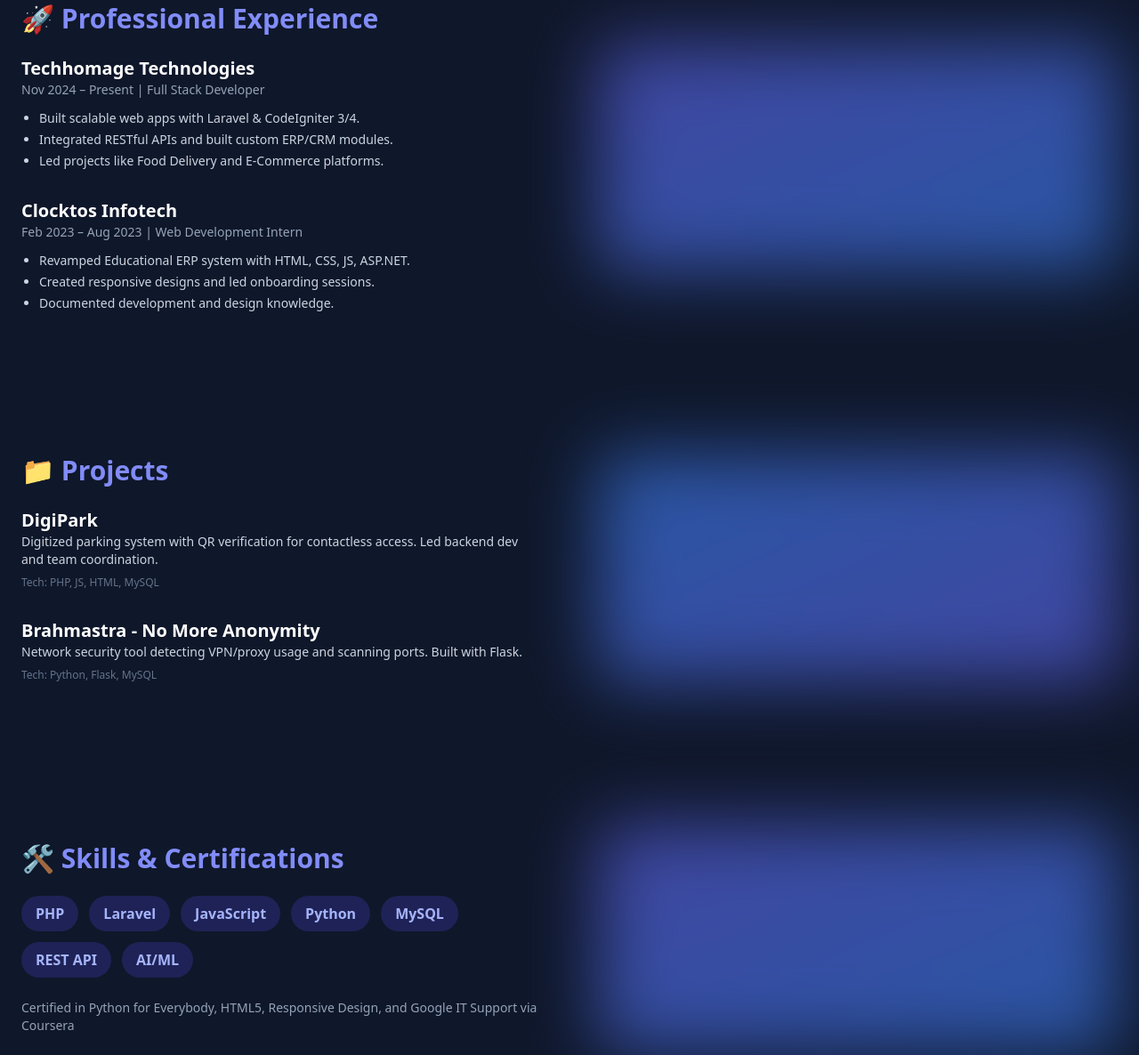
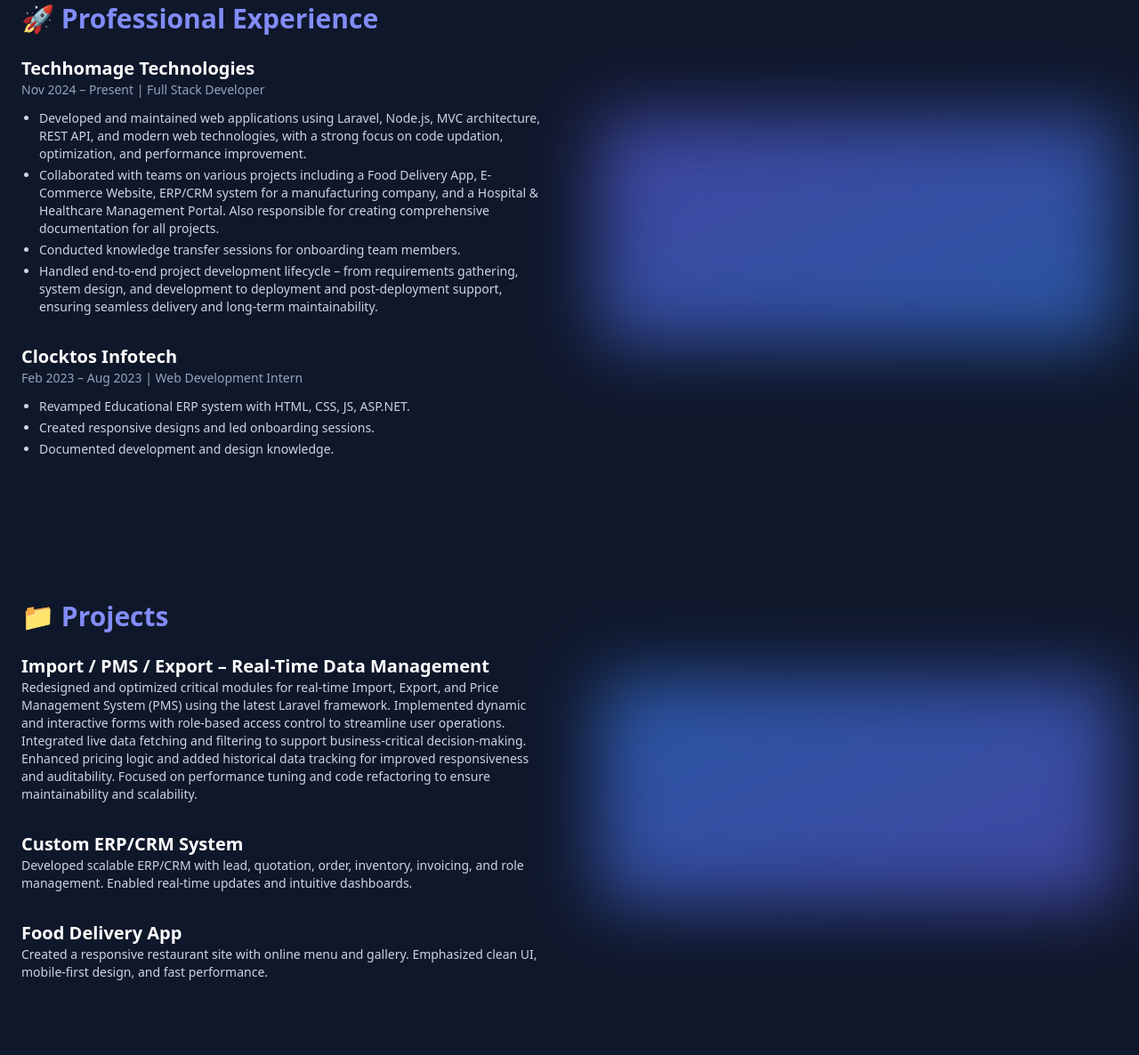
Before and after one commit to vaishnavid07/vaishnavid07.github.io, a plain HTML site: page index.html in a window 1280 px wide. Shown: the part 937-2123 px from the top of the page at 89% size. Drawn offline with nearby package versions, Linux system fonts and the light colour scheme.

Commit message:
Update index.html

```diff
--- a/index.html
+++ b/index.html
@@ -54,6 +54,7 @@
   </section>
 
   <!-- Experience Section -->
+<!-- Experience Section -->
 <section id="experience" class="py-20 max-w-7xl mx-auto px-6">
   <div class="grid md:grid-cols-2 gap-16 items-center">
     <div class="fade-in">
@@ -63,9 +64,10 @@
           <h4 class="text-xl font-semibold text-white">Techhomage Technologies</h4>
           <p class="text-slate-400 text-sm">Nov 2024 – Present | Full Stack Developer</p>
           <ul class="list-disc pl-5 mt-3 text-slate-300 text-sm space-y-1">
-              <li>Built scalable web apps with Laravel & CodeIgniter 3/4.</li>
-              <li>Integrated RESTful APIs and built custom ERP/CRM modules.</li>
-              <li>Led projects like Food Delivery and E-Commerce platforms.</li>
+            <li>Developed and maintained web applications using Laravel, Node.js, MVC architecture, REST API, and modern web technologies, with a strong focus on code updation, optimization, and performance improvement.</li>
+            <li>Collaborated with teams on various projects including a Food Delivery App, E-Commerce Website, ERP/CRM system for a manufacturing company, and a Hospital & Healthcare Management Portal. Also responsible for creating comprehensive documentation for all projects.</li>
+            <li>Conducted knowledge transfer sessions for onboarding team members.</li>
+            <li>Handled end-to-end project development lifecycle – from requirements gathering, system design, and development to deployment and post-deployment support, ensuring seamless delivery and long-term maintainability.</li>
           </ul>
         </div>
         <div>
@@ -91,16 +93,31 @@
     <div class="fade-in">
       <h3 class="text-3xl font-bold text-indigo-400 mb-6">📁 Projects</h3>
       <div class="space-y-8">
+
+        <!-- Project 1 -->
         <div>
-            <h4 class="text-xl font-semibold text-white">DigiPark</h4>
-            <p class="text-slate-300 text-sm">Digitized parking system with QR verification for contactless access. Led backend dev and team coordination.</p>
-            <p class="text-slate-500 text-xs mt-2">Tech: PHP, JS, HTML, MySQL</p>
+          <h4 class="text-xl font-semibold text-white">Import / PMS / Export – Real-Time Data Management</h4>
+          <p class="text-slate-300 text-sm">
+            Redesigned and optimized critical modules for real-time Import, Export, and Price Management System (PMS) using the latest Laravel framework. Implemented dynamic and interactive forms with role-based access control to streamline user operations. Integrated live data fetching and filtering to support business-critical decision-making. Enhanced pricing logic and added historical data tracking for improved responsiveness and auditability. Focused on performance tuning and code refactoring to ensure maintainability and scalability.
+          </p>
         </div>
+
+        <!-- Project 2 -->
         <div>
-            <h4 class="text-xl font-semibold text-white">Brahmastra - No More Anonymity</h4>
-            <p class="text-slate-300 text-sm">Network security tool detecting VPN/proxy usage and scanning ports. Built with Flask.</p>
-            <p class="text-slate-500 text-xs mt-2">Tech: Python, Flask, MySQL</p>
+          <h4 class="text-xl font-semibold text-white">Custom ERP/CRM System</h4>
+          <p class="text-slate-300 text-sm">
+            Developed scalable ERP/CRM with lead, quotation, order, inventory, invoicing, and role management. Enabled real-time updates and intuitive dashboards.
+          </p>
         </div>
+
+        <!-- Project 3 -->
+        <div>
+          <h4 class="text-xl font-semibold text-white">Food Delivery App</h4>
+          <p class="text-slate-300 text-sm">
+            Created a responsive restaurant site with online menu and gallery. Emphasized clean UI, mobile-first design, and fast performance.
+          </p>
+        </div>
+
       </div>
     </div>
     <div class="fade-in flex justify-center">
```
Lines whose indentation alone changed are shown as unchanged.
